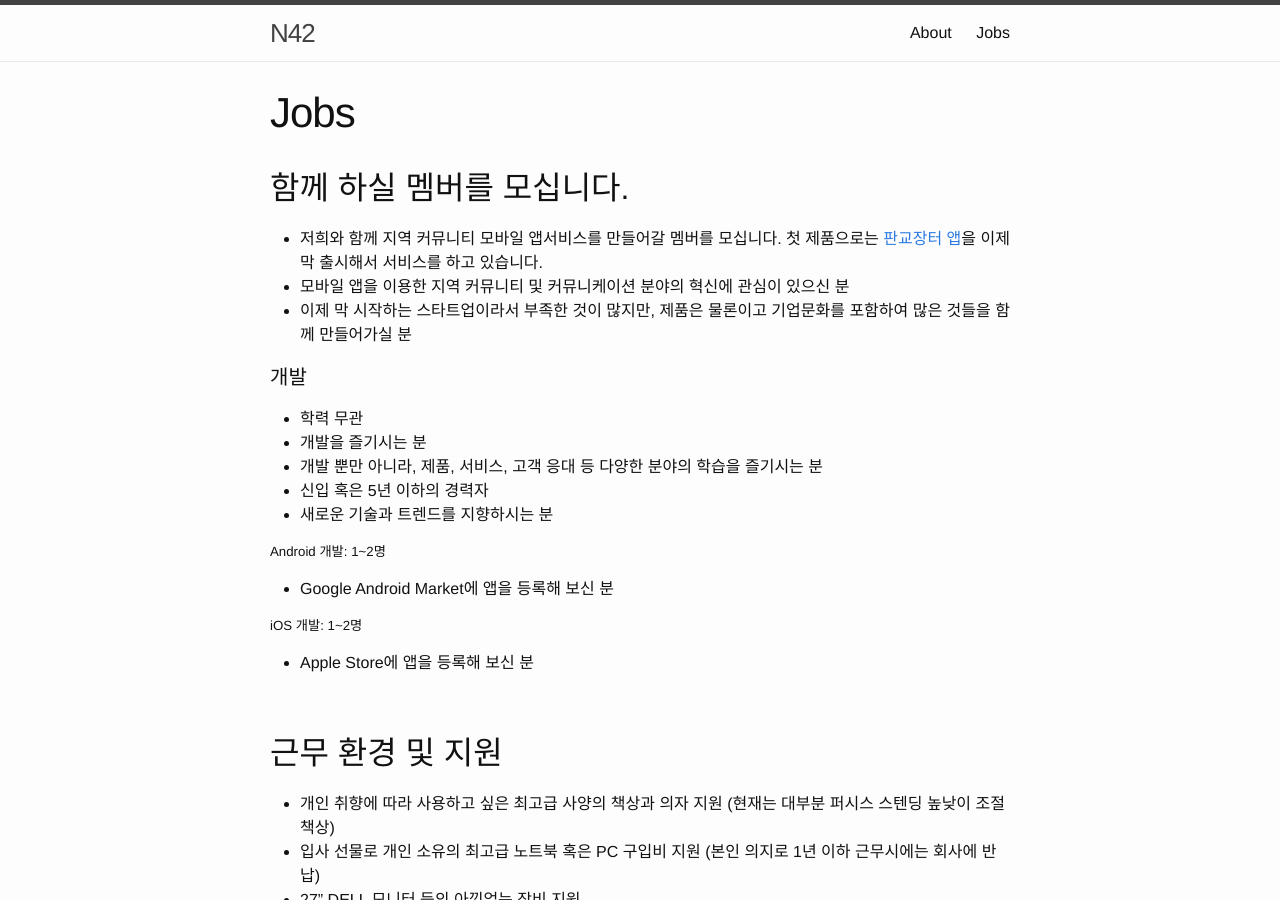
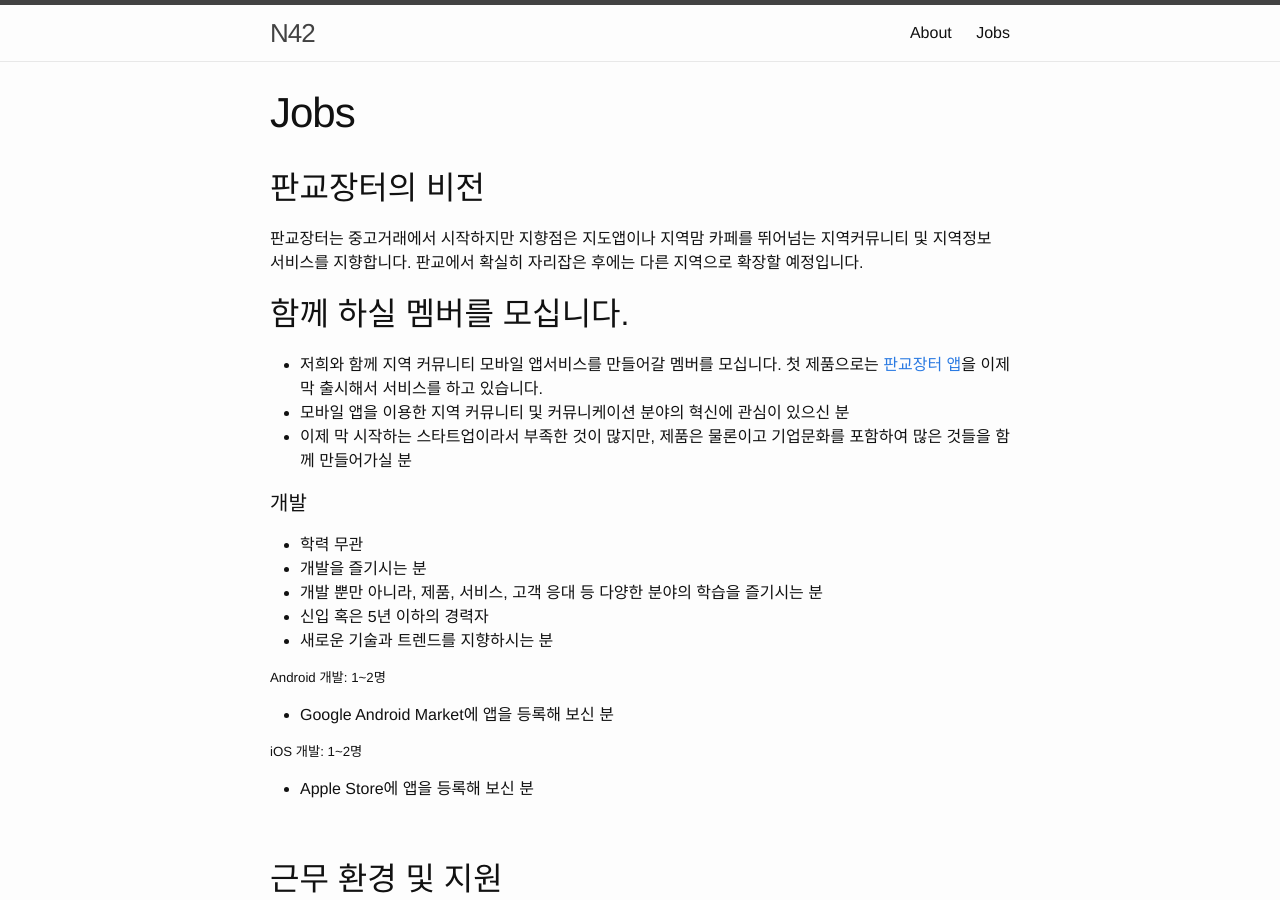
Before and after one commit to daangn/daangn-team-page, a Jekyll site: the page built from jobs.md, in a window 1280 px wide and 900 px high. Built offline with Jekyll 4.4.1, drawn with Linux system fonts in a browser that asks for light colours.

Commit message:
Update jobs.md

```diff
--- a/jobs.md
+++ b/jobs.md
@@ -4,6 +4,8 @@ title: Jobs
 permalink: /jobs/
 description: 지역기반 커뮤니티 서비스인 판교장터 앱을 만들고 있는 스타트업 기업입니다. 저희와 함께 지역 커뮤니티 모바일 앱서비스를 만들어갈 멤버를 모십니다.
 ---
+## 판교장터의 비전
+판교장터는 중고거래에서 시작하지만 지향점은 지도앱이나 지역맘 카페를 뛰어넘는 지역커뮤니티 및 지역정보 서비스를 지향합니다. 판교에서 확실히 자리잡은 후에는 다른 지역으로 확장할 예정입니다.
 
 ## 함께 하실 멤버를 모십니다.
 - 저희와 함께 지역 커뮤니티 모바일 앱서비스를 만들어갈 멤버를 모십니다. 첫 제품으로는 [판교장터 앱](https://pangyo.towneers.com/)을 이제 막 출시해서 서비스를 하고 있습니다.
```
